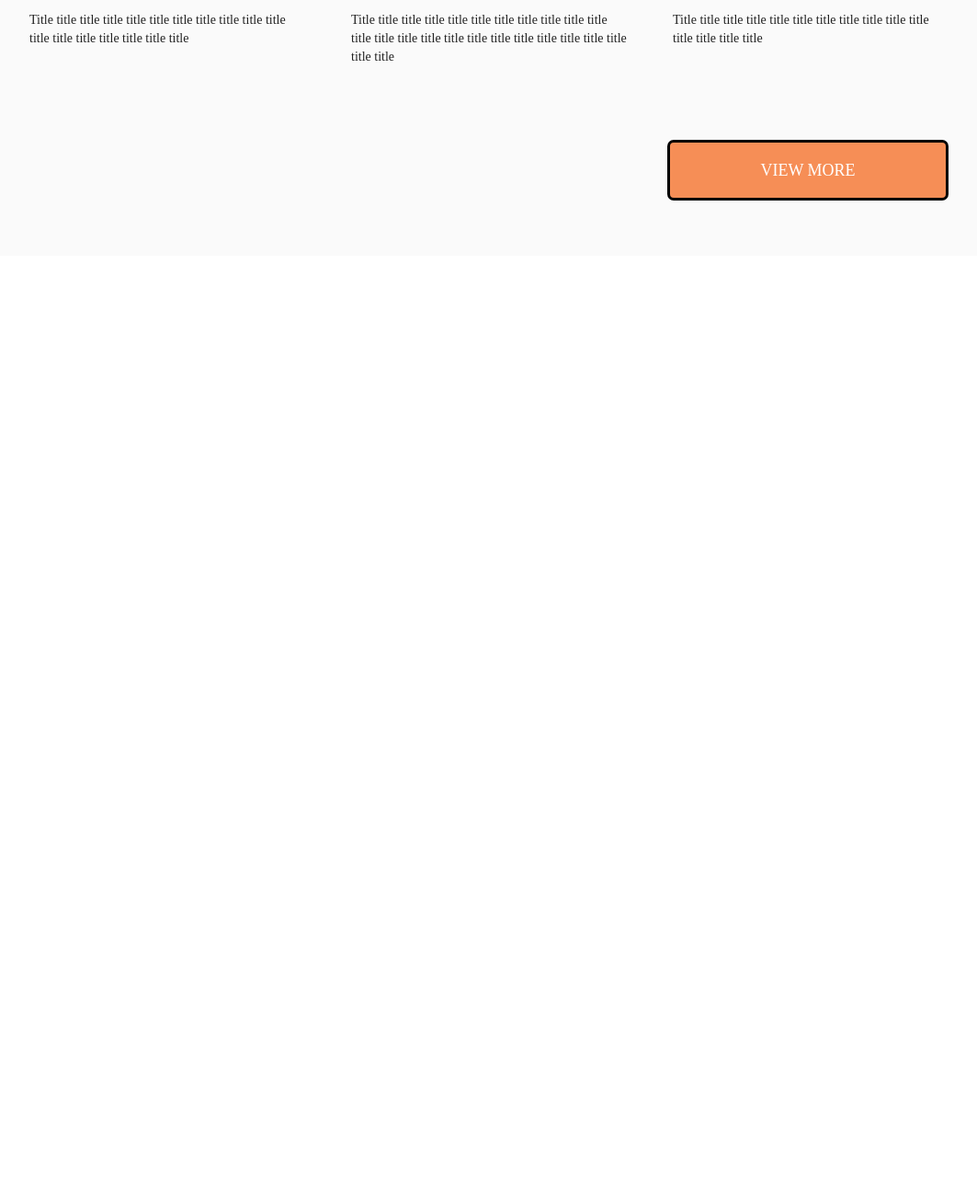
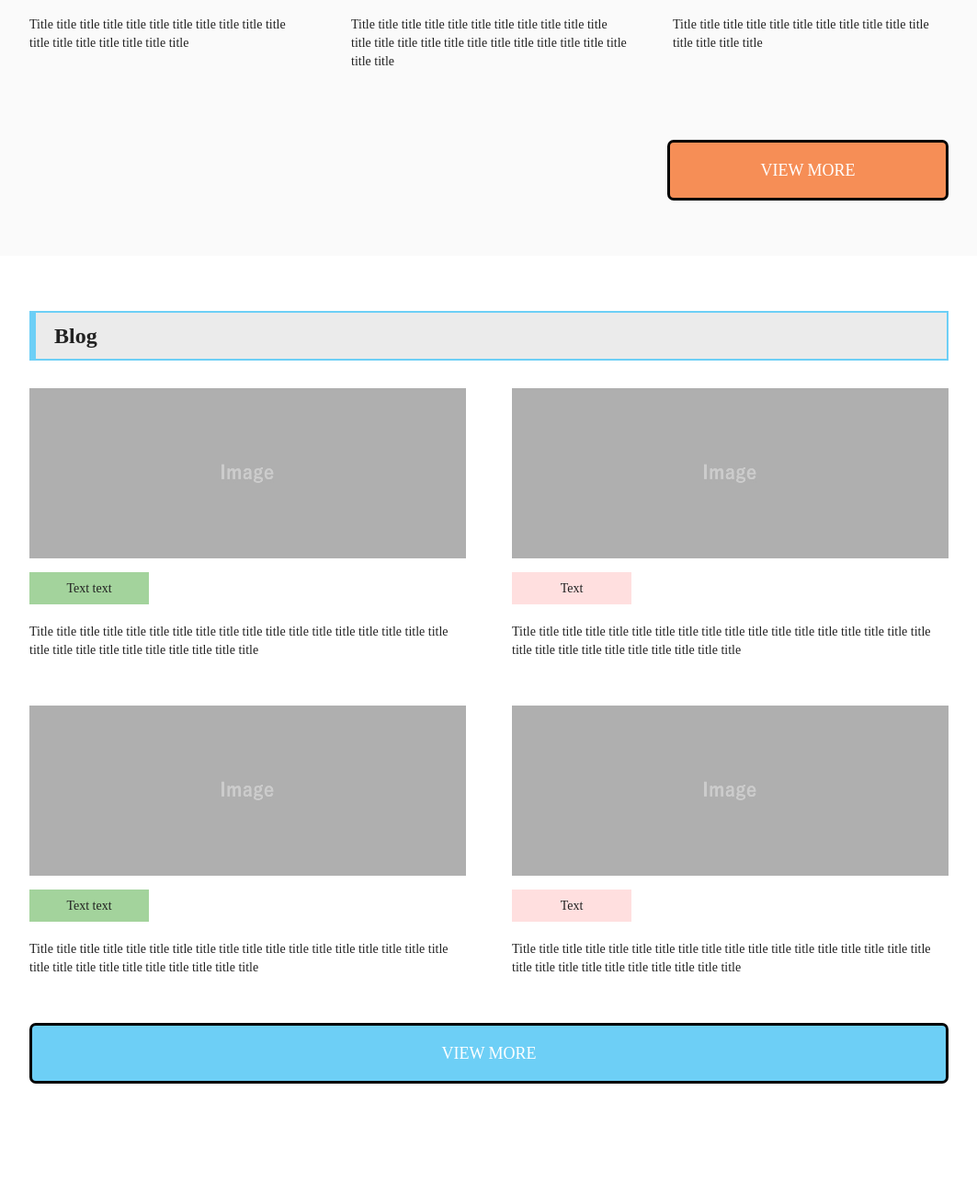
Before and after one commit to vanphuagl/orientation_chapter2, a plain HTML site: page index.html in a window 1280 px wide. Shown: the part 2432-3730 px from the top of the page at 92% size, without its empty margins (108-1171 px from the left). Before the commit the page ends 2710 px from the top, so only its background shows below. Drawn offline with Linux system fonts and the light colour scheme.

Commit message:
coding Blog

```diff
--- a/assets/scss/imports/core/_components.scss
+++ b/assets/scss/imports/core/_components.scss
@@ -52,9 +52,15 @@
   }
 
   .line-red {
-    background: #fff2f2;
+    background-color: #fff2f2;
     border: #f68e56 solid 2px;
     border-left: #f68e56 solid 7px;
+  }
+
+  .line-blue {
+    background-color: #ebebeb;
+    border: #6dcff6 solid 2px;
+    border-left: #6dcff6 solid 7px;
   }
 }
 
--- a/assets/scss/imports/pages/_home.scss
+++ b/assets/scss/imports/pages/_home.scss
@@ -133,13 +133,21 @@
       height: 185px;
 
       img {
-        width: 300px;
+        width: 100%;
         height: 100%;
       }
     }
 
     &__category {
-      margin: 10px 0 20px;
+      margin: 15px 0 20px;
+
+      a {
+        transition: all 0.3s;
+
+        &:hover {
+          opacity: 0.7;
+        }
+      }
     }
 
     &__btn {
@@ -165,4 +173,60 @@
   }
 
   // ======= BLOG =======
+  .p-blog {
+    padding-top: 16px;
+
+    &__list {
+      display: grid;
+      grid-template-columns: repeat(2, 1fr);
+      gap: 50px;
+    }
+
+    &__item {
+      width: 475px;
+      height: 285px;
+      margin-bottom: 10px;
+    }
+
+    &__img {
+      height: 185px;
+
+      img {
+        width: 100%;
+        height: 100%;
+      }
+    }
+
+    &__category {
+      margin: 15px 0 20px;
+
+      a {
+        transition: all 0.3s;
+
+        &:hover {
+          opacity: 0.7;
+        }
+      }
+    }
+
+    &__btn {
+        padding: 50px 0 120px;
+        display: flex;
+
+        a {
+          background-color: #6dcff6;
+          font-size: 1.8rem;
+          text-transform: uppercase;
+          line-height: 2rem;
+          width: 100%;
+          height: 60px;
+          border: 3px solid #000;
+          transition: all 0.3s;
+
+          &:hover {
+            opacity: 0.7;
+          }
+        }
+      }
+  }
 }
--- a/index.html
+++ b/index.html
@@ -274,16 +274,90 @@
           </div>
 
           <div class="p-feature__btn">
-            <a href="#" class="btn">
-                View More
-            </a>
+            <a href="#" class="btn"> View More </a>
           </div>
         </div>
       </section>
       <!-- END FEATURE-->
 
       <!-- BLOG -->
+      <section class="c-section p-blog">
+        <div class="l-container">
+          <h2 class="c-section__title line-blue">
+            <span>Blog</span>
+          </h2>
 
+          <div class="p-blog__list">
+            <div class="p-blog__item">
+              <div class="p-blog__img">
+                <img src="./assets/img/image.jpg" alt="blog1" />
+              </div>
+
+              <div class="p-blog__category">
+                <a href="#" class="btn-category bg-green">Text text</a>
+              </div>
+
+              <div class="p-blog__content">
+                Title title title title title title title title title title
+                title title title title title title title title title title
+                title title title title title title title title
+              </div>
+            </div>
+
+            <div class="p-blog__item">
+                <div class="p-blog__img">
+                  <img src="./assets/img/image.jpg" alt="blog2" />
+                </div>
+
+                <div class="p-blog__category">
+                  <a href="#" class="btn-category bg-pink">Text</a>
+                </div>
+
+                <div class="p-blog__content">
+                  Title title title title title title title title title title
+                  title title title title title title title title title title
+                  title title title title title title title title
+                </div>
+              </div>
+
+              <div class="p-blog__item">
+                <div class="p-blog__img">
+                  <img src="./assets/img/image.jpg" alt="blog3" />
+                </div>
+
+                <div class="p-blog__category">
+                  <a href="#" class="btn-category bg-green">Text text</a>
+                </div>
+
+                <div class="p-blog__content">
+                  Title title title title title title title title title title
+                  title title title title title title title title title title
+                  title title title title title title title title
+                </div>
+              </div>
+
+              <div class="p-blog__item">
+                <div class="p-blog__img">
+                  <img src="./assets/img/image.jpg" alt="blog4" />
+                </div>
+
+                <div class="p-blog__category">
+                  <a href="#" class="btn-category bg-pink">Text</a>
+                </div>
+
+                <div class="p-blog__content">
+                  Title title title title title title title title title title
+                  title title title title title title title title title title
+                  title title title title title title title title
+                </div>
+              </div>
+          </div>
+
+          <div class="p-blog__btn">
+            <a href="#" class="btn"> View More </a>
+          </div>
+        </div>
+      </section>
       <!-- END BLOG -->
 
       <!-- BREADCRUMB -->
```
Also changed, not shown: assets/scss/style.css, 1 other file.
